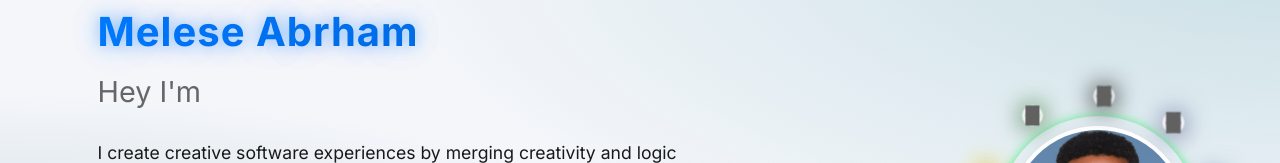
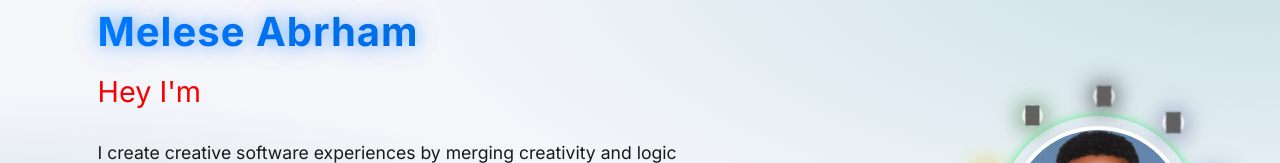
Before and after one commit to meleseabrham/my-portfolio, a React (Create React App) app: page / in a window 1280 px wide. Shown: the part 126-289 px from the top of the page. Built offline with nearby package versions, Linux system fonts and the light colour scheme; grey boxes are pictures that could not be loaded.

Commit message:
hero hey

```diff
--- a/src/css/HeroSection.css
+++ b/src/css/HeroSection.css
@@ -52,7 +52,12 @@
 }
 
 .hero__prefix {
-  color: #666;
+  color: #f50101;
+  font-weight: 400;
+}
+
+.App.dark-mode .hero__prefix {
+  color: #12d155;
   font-weight: 400;
 }
 
```
